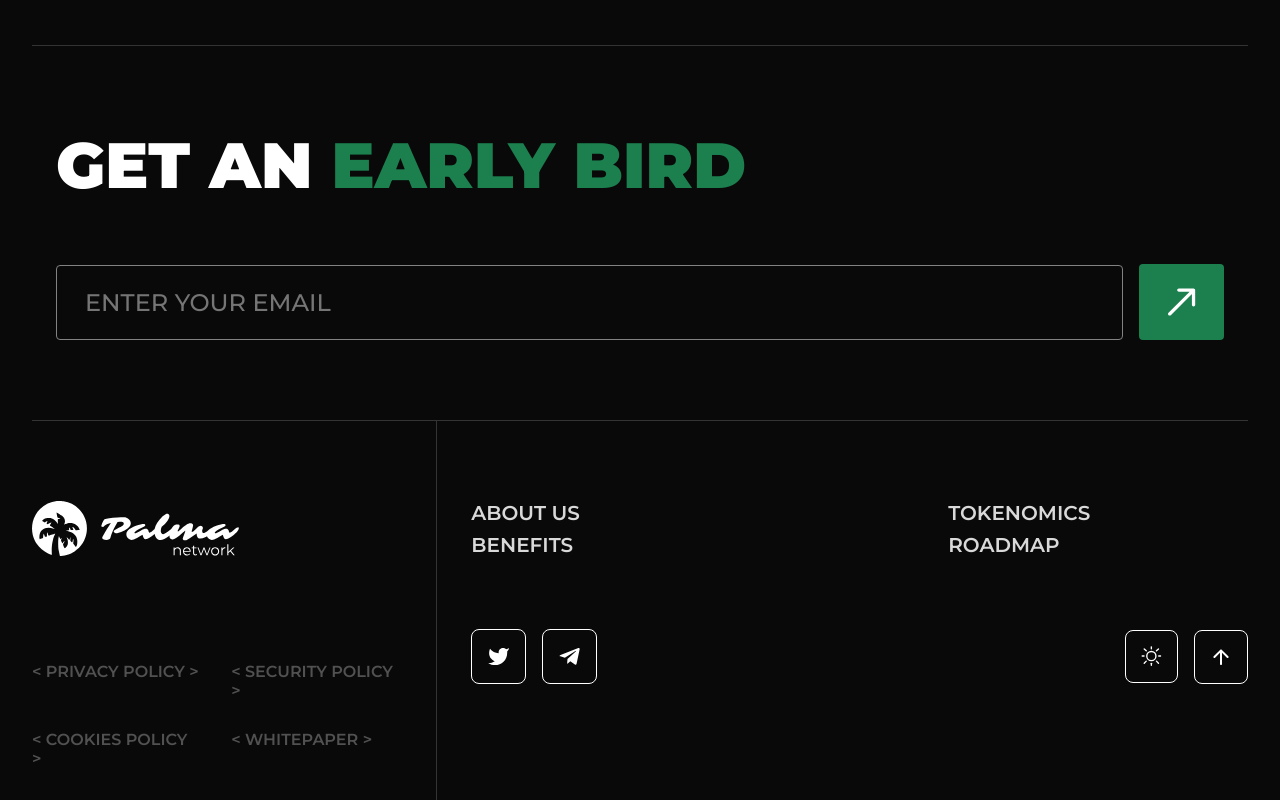
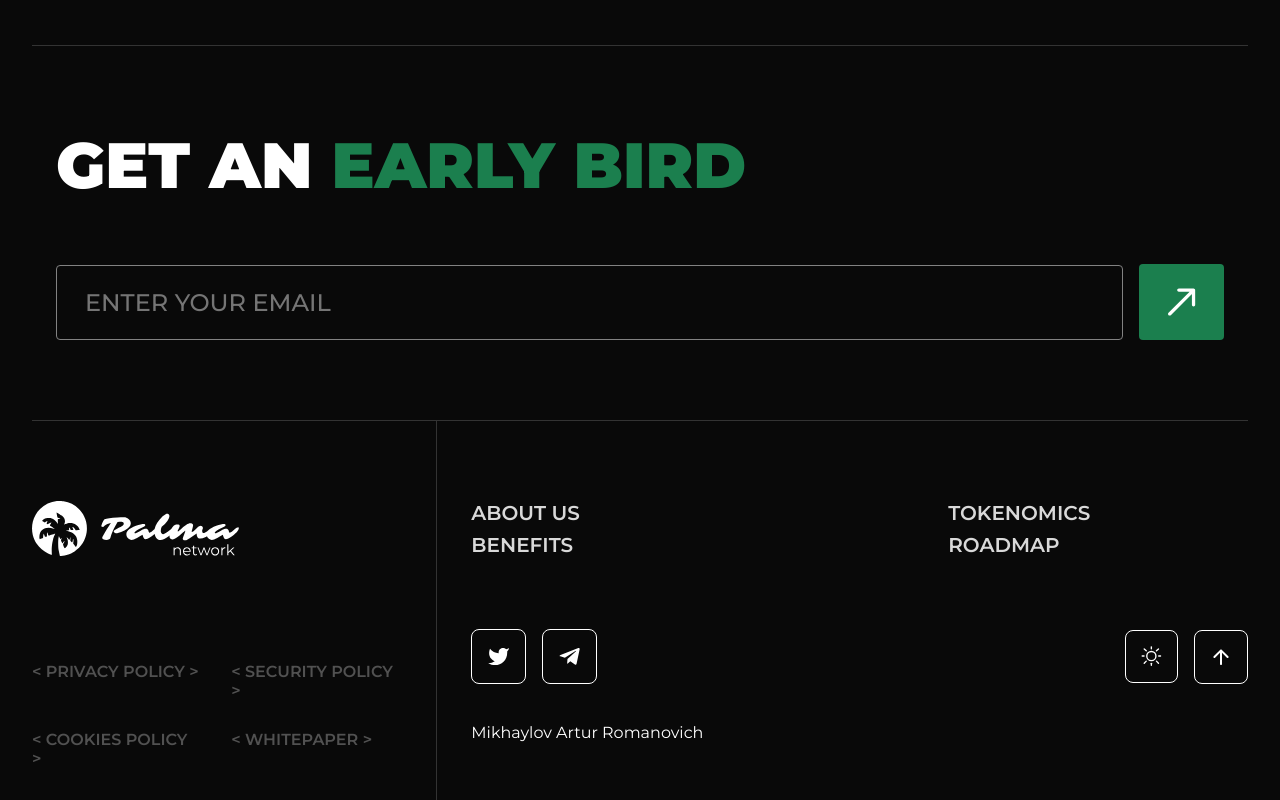
Before and after one commit to StoryTW/aavault-nextjs, a Next.js app: page / in a window 1280 px wide. Shown: the part 8152-8952 px from the top of the page. Built offline with nearby package versions, Linux system fonts and the light colour scheme.

Commit message:
Добавил ФИО Артура по его просьбе

```diff
--- a/src/layout/Footer/Footer.tsx
+++ b/src/layout/Footer/Footer.tsx
@@ -117,6 +117,8 @@ export const Footer = () => {
             </div>
           </div>
 
+          <p style={{marginTop: "40px"}}>Mikhaylov Artur Romanovich</p>
+
           <div className={styles.textBlock}>
             <a
               href='/docs/privacy.pdf'
```
